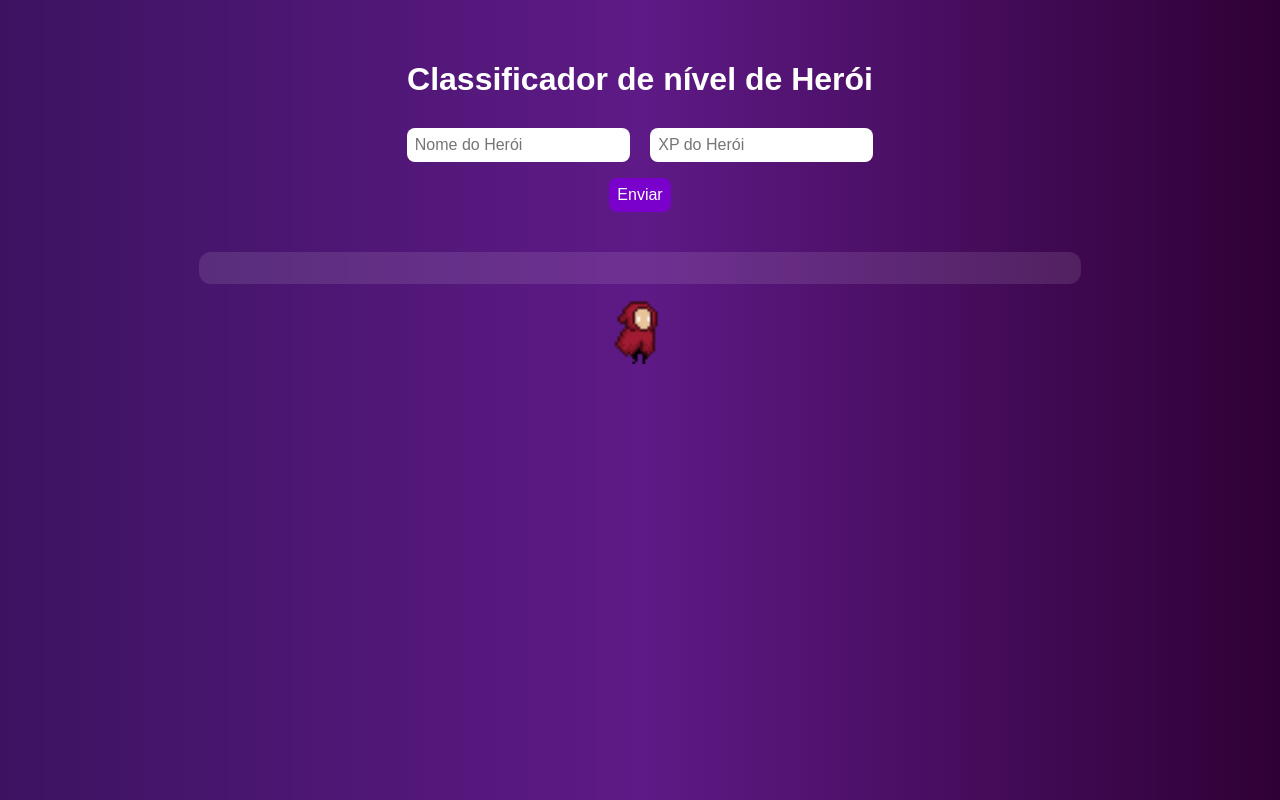
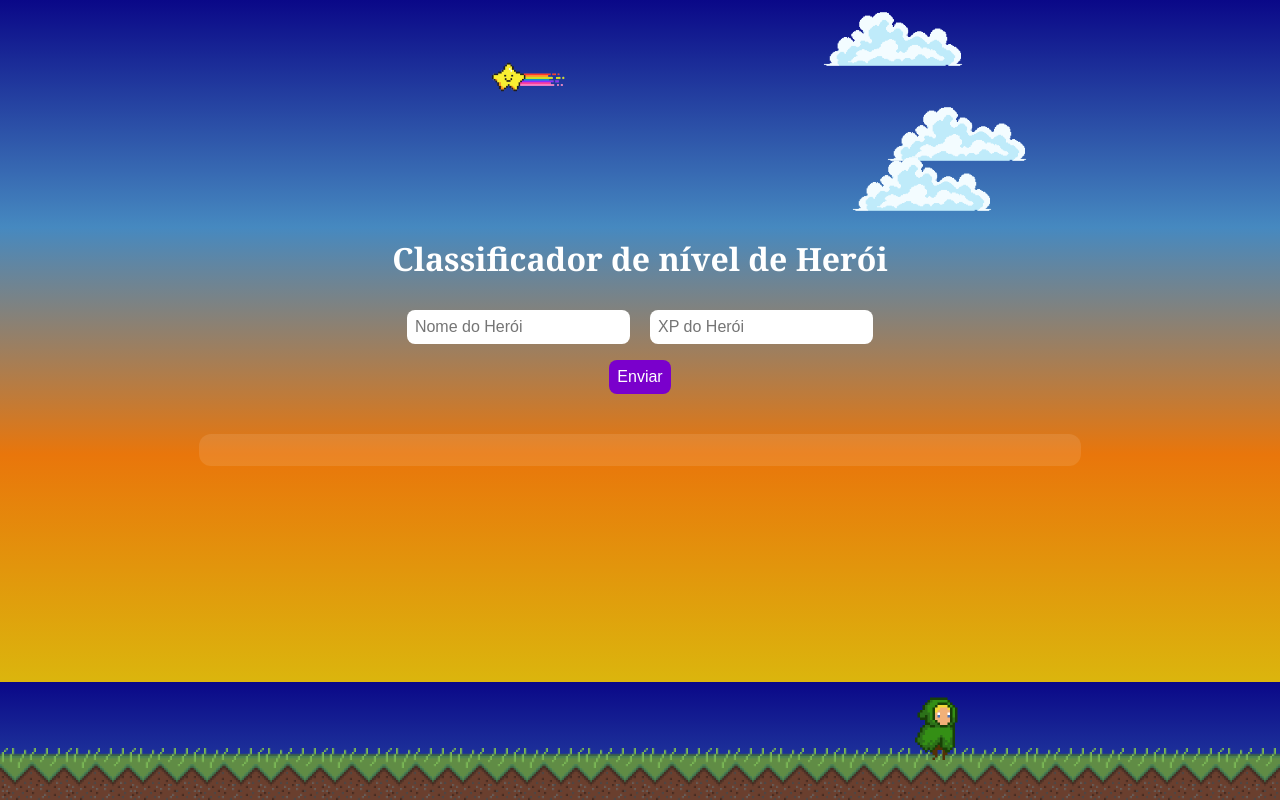
Before and after one commit to ToriEllen/desafio-logica-inicial, a plain HTML site: page index.html in a window 1280 px wide. Drawn offline with Linux system fonts and the light colour scheme.

Commit message:
Segundo commit, 80% concluido

```diff
--- a/index.html
+++ b/index.html
@@ -6,6 +6,21 @@
   <link rel="stylesheet" href="style.css" type="text/css">
 </head>
 <body>
+  <div id="star">
+    <img src="src/star.png" alt="Estrela" width="90">
+  </div>
+
+  <div id="cloud1">
+     <img src="src/cloud.png" alt="Nuvem" width="150">
+  </div>
+
+   <div id="cloud2">
+     <img src="src/cloud.png" alt="Nuvem" width="150">
+  </div>
+
+   <div id="cloud3">
+     <img src="src/cloud.png" alt="Nuvem" width="150">
+  </div>
 
   <h1>Classificador de nível de Herói</h1>
 
@@ -17,7 +32,12 @@
 
     <div class="resultado" id="resultado"></div>
 
-  <script src="script.js"></script>
- <img src="run.gif" alt="JavaScript" width="80" height="80">
+    <div id="heroi">
+      <img src  ="src/run (2).gif" alt="Herói correndo" width="80" height="80">
+    </div>
+
+    <div id="grama"></div>
+
+    <script src="script.js"></script>
 </body>
 </html>
--- a/style.css
+++ b/style.css
@@ -1,9 +1,10 @@
 body {
-      font-family: Arial, sans-serif;
-      background: linear-gradient(to right, #3c1361, #5e1a86, #2f0035);
+      font-family: Georgia, 'Times New Roman', Times, serif;
+     background: linear-gradient(to bottom, #0a0888, #4689c0, rgb(233, 118, 11) ,#dbb50d);
       color: white;
       text-align: center;
-      padding: 2rem;
+      padding: 13rem;
+
     }
     input, select, button {
       padding: 0.5rem;
@@ -26,4 +27,80 @@ body {
       width: 850px;
       justify-items: center;
       justify-self: center;
+      font-family: Georgia, 'Times New Roman', Times, serif;
     }
+
+    #heroi {
+  position: fixed;
+  bottom: 10px;
+  left: 0;
+  height: 110px;
+  animation: correr 7s linear infinite;
+  z-index: 1;
+}
+
+@keyframes correr {
+  0% {
+    left: -50px;
+  }
+  100% {
+    left: 100%;
+
+  }
+}
+
+#grama {
+  position: fixed;
+  bottom: 0;
+  left: 0;
+  width: 100%;
+  height: 64px; /* altura do GIF */
+  background-image: url('src/grass.gif');
+  background-repeat: repeat-x;
+  background-size: auto 100%;
+  z-index: 0;
+}
+
+#star {
+  position: absolute;
+  top: 50px;
+  right: 10px;
+  z-index: 2;
+  animation: starAnimation 9s linear infinite;
+}
+
+@keyframes starAnimation {
+    0% {
+    right: -10px;
+  }
+  100% {
+    right: 100%;
+
+  }
+  }
+
+  #cloud1 {
+  position: absolute;
+  top: 5px;
+  animation: cloudAnimation 20s linear infinite;
+  }
+
+  @keyframes cloudAnimation {
+    0% {
+    right: -10px;
+  }
+  100% {
+    right: 100%;
+
+  }
+  }
+   #cloud2 {
+  position: absolute;
+  top: 100px;
+  animation: cloudAnimation 25s linear infinite;
+  }
+   #cloud3 {
+  position: absolute;
+  top: 150px;
+  animation: cloudAnimation 22s linear infinite;
+  }
```
Also changed, not shown: run.gif (deleted), src/cloud.png (added), src/grass.gif (added), src/run (2).gif (added), src/star.png (added).
